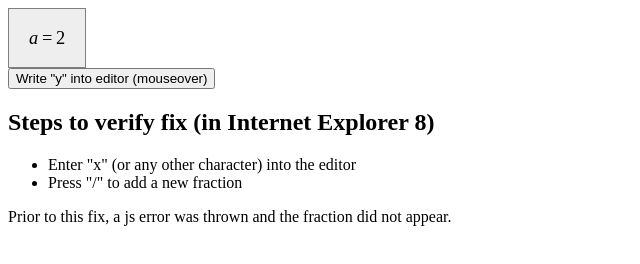
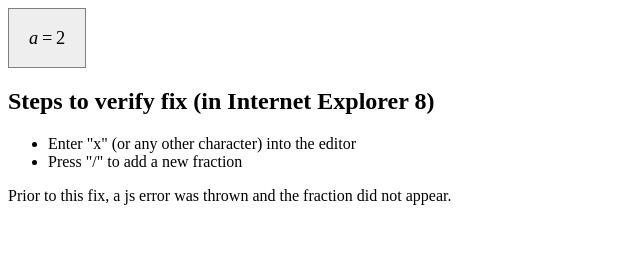
Before and after one commit to eoghanmcilwaine/eoghanmcilwaine.github.io, a plain HTML site: page mathquill-ie8-indexOf.html in a window 1280 px wide. Shown: the whole page, without its empty margins (0-640 px from the left). Drawn offline with nearby package versions, Linux system fonts and the light colour scheme; a web font is replaced by a local one.

Commit message:
remove button

```diff
--- a/mathquill-ie8-indexOf.html
+++ b/mathquill-ie8-indexOf.html
@@ -9,8 +9,6 @@
 <body>
 
 <div class="mathquill-editable math" style="background: #eee;padding:20px;">a = 2</div>
-<br>
-<button class="command">Write "y" into editor (mouseover)</button>
 
 <h2>Steps to verify fix (in Internet Explorer 8)</h2>
 <ul>
```
